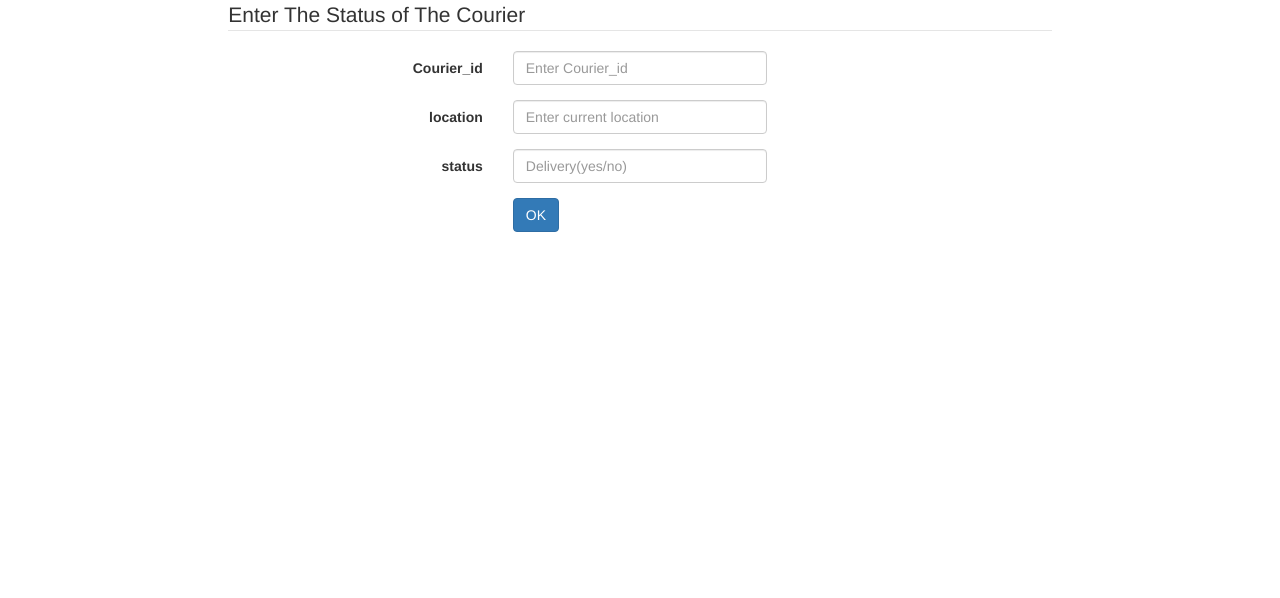
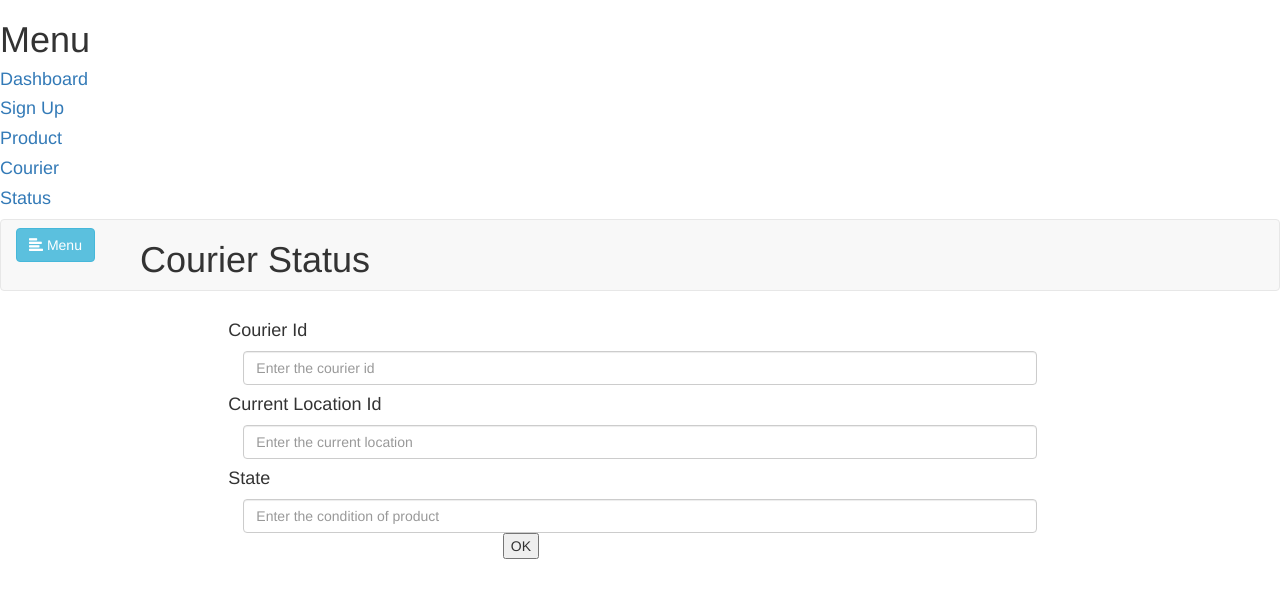
Before and after one commit to At0kSharma/cms_blockchain, a Flask app: page /status in a window 1280 px wide. Shown: the top 598 px of the page. Run offline with Flask 2, Linux system fonts and the light colour scheme; some libraries are stand-ins or nearby versions.

Commit message:
Update status.html

```diff
--- a/app/templates/status.html
+++ b/app/templates/status.html
@@ -1,64 +1,155 @@
 <!DOCTYPE html>
-<html lang="en" dir="ltr">
+<html>
 
 <head>
-    <link rel="stylesheet" href="https://maxcdn.bootstrapcdn.com/bootstrap/3.3.7/css/bootstrap.min.css"
-        integrity="sha384-BVYiiSIFeK1dGmJRAkycuHAHRg32OmUcww7on3RYdg4Va+PmSTsz/K68vbdEjh4u" crossorigin="anonymous">
-    <meta charset="utf-8">
-    <title></title>
+  <meta charset="utf-8">
+  <meta name="viewport" content="width=device-width, initial-scale=1.0">
+  <meta http-equiv="X-UA-Compatible" content="IE=edge">
+
+  <title>Collapsible sidebar using Bootstrap 3</title>
+
+  <!-- Bootstrap CSS CDN -->
+  <link rel="stylesheet" href="https://maxcdn.bootstrapcdn.com/bootstrap/3.3.7/css/bootstrap.min.css"
+    integrity="sha384-BVYiiSIFeK1dGmJRAkycuHAHRg32OmUcww7on3RYdg4Va+PmSTsz/K68vbdEjh4u" crossorigin="anonymous">
+  <link href="{{ url_for('static',filename='css/style.css') }}" rel="stylesheet">
+
 </head>
 
 <body>
-    <div class="col-md-2"></div>
-    <div class="col-md-8">
+
+
+
+  <div class="wrapper">
+    <!-- Sidebar Holder -->
+    <nav id="sidebar">
+      <div class="sidebar-header">
+        <h1>Menu</h1>
+      </div>
+
+      <ul class="list-unstyled components">
+          <li>
+              <a href="{{ url_for('dashboard') }}"><h4>Dashboard</h4></a>
+          </li>
+          <li>
+              <a href="{{ url_for('sign') }}"><h4>Sign Up</h4></a>
+          </li>
+          <li>
+              <a href="{{ url_for('product') }}"><h4>Product</h4></a>
+          </li>
+          <li>
+              <a href="{{ url_for('courier') }}"><h4>Courier</h4></a>
+          </li>
+          <li>
+              <a href="{{ url_for('status') }}"><h4>Status</h4></a>
+          </li>
+      </ul>
+
+    </nav>
+
+    <!-- Page Content Holder -->
+    <div id="content">
+
+      <nav class="navbar navbar-default">
+        <div class="container-fluid">
+
+          <div class="navbar-header">
+            <button type="button" id="sidebarCollapse" class="btn btn-info navbar-btn">
+              <i class="glyphicon glyphicon-align-left"></i>
+              <span>Menu</span>
+            </button>
+          </div>
+          <div class="navbar-header">
+            <div class="col-md-1"></div>
+            <div class="col-md-10">
+              <h1>Courier Status</h1>
+            </div>
+            <div class="col-md-1"></div>
+          </div>
+        </div>
+      </nav>
+
+      <div class="container-fluid">
         <form class="form-horizontal" method="POST" action="">
-            <fieldset>
+          <fieldset>
 
-                <!-- Form Name -->
-                <legend>Enter The Status of The Courier</legend>
+            <div class="row">
+              <div class="col-md-2"></div>
+              <div class="col-md-8">
+                <h4>Courier Id</h4>
+                <div class="col-md-12">
+                  <input id="courier" name="courier" type="text" placeholder="Enter the courier id" class="form-control input-md"
+                    required="">
+                </div>
+              </div>
+              <div class="col-md-2"></div>
+            </div>
 
-                <!-- Text input-->
-                <div class="form-group">
-                    <label class="col-md-4 control-label" for="courier">Courier_id</label>
-                    <div class="col-md-4">
-                        <input id="courier" name="courier" type="text" placeholder="Enter Courier_id"
-                            class="form-control input-md" required="">
+            <div class="row">
+              <div class="col-md-2"></div>
+              <div class="col-md-8">
+                <h4>Current Location Id</h4>
+                <div class="col-md-12">
+                  <input id="location" name="location" type="text" placeholder="Enter the current location"
+                    class="form-control input-md" required="">
+                </div>
+              </div>
+              <div class="col-md-2"></div>
+            </div>
 
-                    </div>
+            <div class="row">
+              <div class="col-md-2"></div>
+              <div class="col-md-8">
+                <h4>State</h4>
+                <div class="col-md-12">
+                  <input id="status" name="status" type="text" placeholder="Enter the condition of product"
+                    class="form-control input-md" required="">
                 </div>
+              </div>
+              <div class="col-md-2"></div>
+            </div>
 
-                <!-- Text input-->
-                <div class="form-group">
-                    <label class="col-md-4 control-label" for="location">location</label>
-                    <div class="col-md-4">
-                        <input id="location" name="location" type="text" placeholder="Enter current location"
-                            class="form-control input-md" required="">
+            <div class="row">
+              <div class="col-md-2"></div>
+              <div class="col-md-8">
+                <label class="col-md-4 control-label" for="submit"></label>
+                <div >
+                  <button type="submit" class="button button1">OK</button>
+                </div>
+              </div>
+              <div class="col-md-2"></div>
+            </div>
 
-                    </div>
-                </div>
+          </fieldset>
+        </form>
 
-                <!-- Text input-->
-                <div class="form-group">
-                    <label class="col-md-4 control-label" for="status">status</label>
-                    <div class="col-md-4">
-                        <input id="status" name="status" type="text" placeholder="Delivery(yes/no)"
-                            class="form-control input-md" required="">
+      </div>
+    </div>
 
-                    </div>
-                </div>
 
-                <!-- Button -->
-                <div class="form-group">
-                    <label class="col-md-4 control-label" for="submit"></label>
-                    <div class="col-md-4">
-                        <button type="submit" class="btn btn-primary">OK</button>
-                    </div>
-                </div>
 
-            </fieldset>
-        </form>
-    </div>
-    <div class="col-md-2"></div>
+
+
+    <!-- jQuery CDN -->
+    <script src="https://code.jquery.com/jquery-1.12.0.min.js"></script>
+    <!-- Bootstrap Js CDN -->
+    <script src="https://maxcdn.bootstrapcdn.com/bootstrap/3.3.7/js/bootstrap.min.js"></script>
+    <!-- jQuery Custom Scroller CDN -->
+    <script
+      src="https://cdnjs.cloudflare.com/ajax/libs/malihu-custom-scrollbar-plugin/3.1.5/jquery.mCustomScrollbar.concat.min.js"></script>
+
+    <script type="text/javascript">
+      $(document).ready(function () {
+        $("#sidebar").mCustomScrollbar({
+          theme: "minimal"
+        });
+
+        $('#sidebarCollapse').on('click', function () {
+          $('#sidebar, #content').toggleClass('active');
+          $('.collapse.in').toggleClass('in');
+          $('a[aria-expanded=true]').attr('aria-expanded', 'false');
+        });
+      });
+    </script>
 </body>
 
 </html>
```
